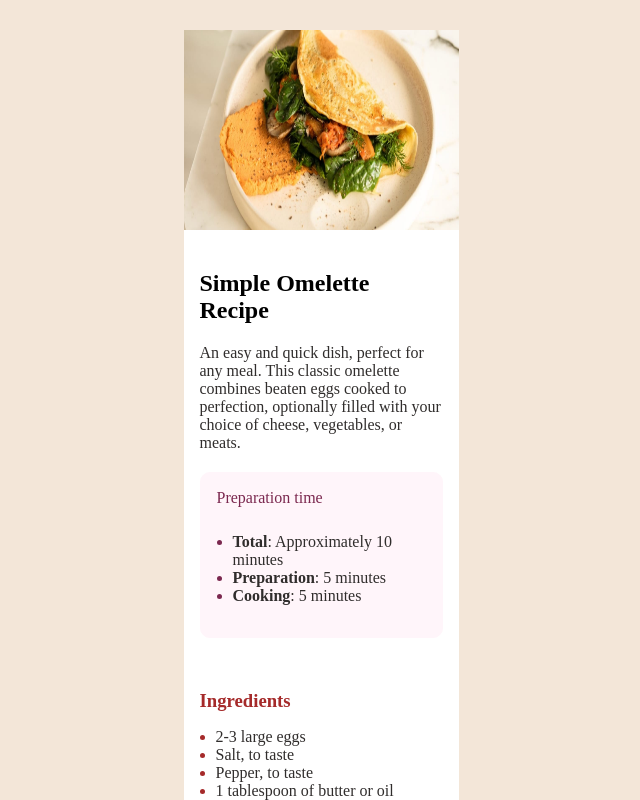
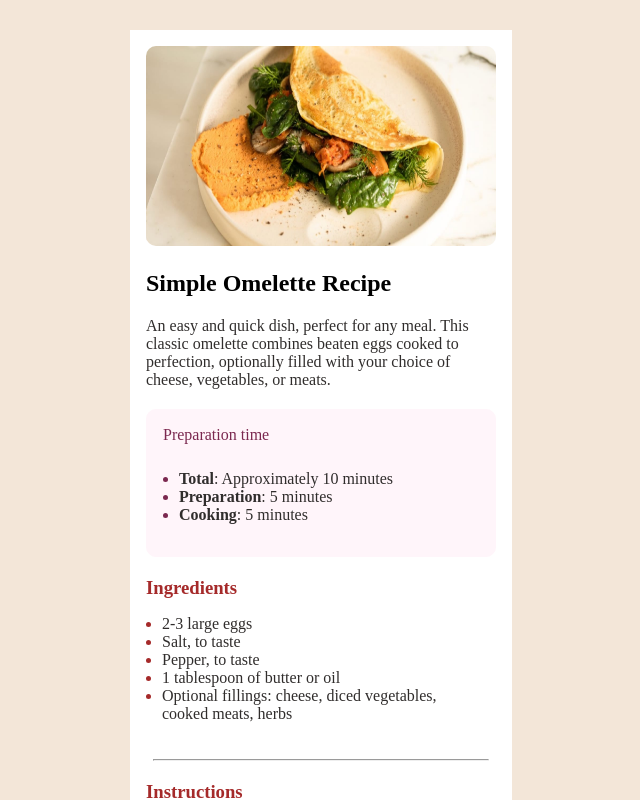
Before and after one commit to Emokowbb/Recipe-page, a plain HTML site: page index.html in a window 1280 px wide. Shown: the top 800 px of the page, without its empty margins (319-959 px from the left). Drawn offline with Linux system fonts and the light colour scheme.

Commit message:
Add files via upload
challenge completed

```diff
--- a/index.html
+++ b/index.html
@@ -31,22 +31,23 @@
     .main{
       display: flex;
       flex-direction: column;
-      width: 275px;
+      width: 350px;
       background-color: hsl(0, 0%, 100%);
       justify-content: center;
       align-items: center;
       gap: 20px;
       margin: 30px;
+      padding: 16px;
 
     }
     .image{
-      width: 275px;
+      width: 350px;
       height: 200px;
+      border-radius: 10px;
     }
     .simple{
       display: flex;
       flex-direction: column;
-      padding: 16px;
       gap: 20px;
       align-self: baseline;
     }
@@ -64,8 +65,8 @@
       border: 1px solid hsl(330, 100%, 98%);
       background-color: hsl(330, 100%, 98%);
       border-radius: 10px;
+      gap: 10px;
       padding: 16px;
-      gap: 10px;
     }
     .ulbox{
       padding: 16px;
@@ -81,7 +82,6 @@
     .ingredients{
       display: flex;
       flex-direction: column;
-      padding: 16px;
     }
     .ingrebox{
       display: flex;
@@ -101,13 +101,12 @@
     .line{
       display: flex;
       flex-direction: column;
-      width: 230px;
+      width: 336px;
       color: black;
     }
     .box3{
       display: flex;
       flex-direction: column;
-      padding: 16px;
       align-self: baseline;
 
     }
@@ -120,7 +119,6 @@
     .box4{
       display: flex;
       flex-direction: column;
-      padding: 16px;
       align-self: baseline;
       gap: 15px;
     }
```
